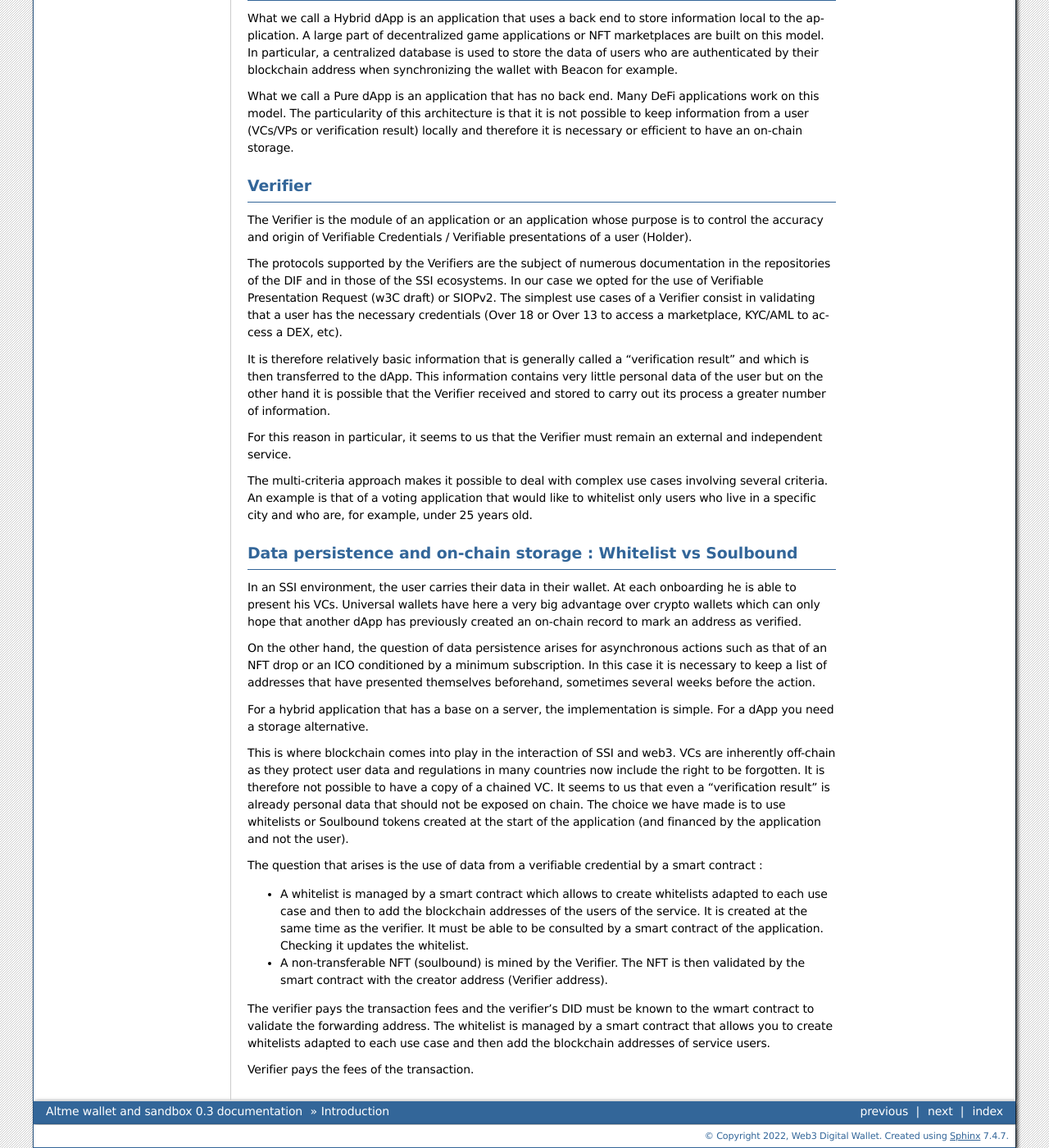
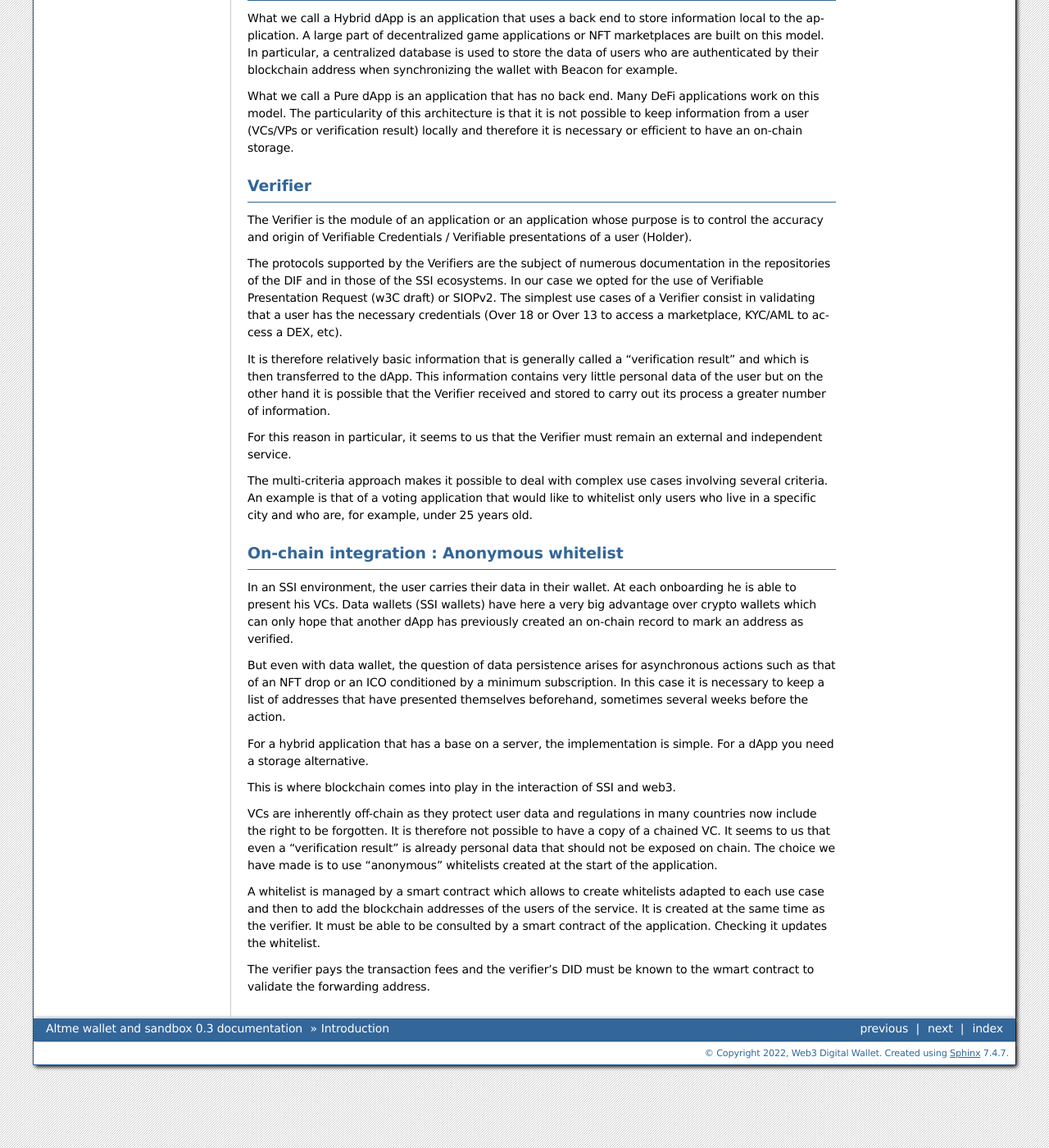
Before and after one commit to TalaoDAO/sandbox-doc, a Sphinx documentation site: the page built from docs/source/introduction.rst, in a window 1280 px wide and 1400 px high, scrolled down 2887 px. Shown: the whole window at 82% size. Built offline with Sphinx 7.4.7, drawn with Linux system fonts in a browser that asks for light colours; some of the changed text lies outside the part shown.

Commit message:
update text

```diff
--- a/docs/source/introduction.rst
+++ b/docs/source/introduction.rst
@@ -125,29 +125,24 @@ The multi-criteria approach makes it possible to deal with complex use cases inv
 An example is that of a voting application that would like to whitelist only users who live in a specific city and who are, for example, under 25 years old.
 
 
-Data persistence and on-chain storage : Whitelist vs Soulbound
----------------------------------------------------------------
+On-chain integration : Anonymous whitelist
+-------------------------------------------
 
 In an SSI environment, the user carries their data in their wallet. At each onboarding he is able to present his VCs.
-Universal wallets have here a very big advantage over crypto wallets which can only hope that another dApp has previously created an on-chain record to mark an address as verified.
+Data wallets (SSI wallets) have here a very big advantage over crypto wallets which can only hope that another dApp has previously created an on-chain record to mark an address as verified.
 
-
-On the other hand, the question of data persistence arises for asynchronous actions such as that of an NFT drop or an ICO conditioned by a minimum subscription.
+But even with data wallet, the question of data persistence arises for asynchronous actions such as that of an NFT drop or an ICO conditioned by a minimum subscription.
 In this case it is necessary to keep a list of addresses that have presented themselves beforehand, sometimes several weeks before the action.
 
 For a hybrid application that has a base on a server, the implementation is simple. For a dApp you need a storage alternative.
 
 This is where blockchain comes into play in the interaction of SSI and web3.
+
 VCs are inherently off-chain as they protect user data and regulations in many countries now include the right to be forgotten.
 It is therefore not possible to have a copy of a chained VC. It seems to us that even a "verification result" is already personal data that should not be exposed on chain.
-The choice we have made is to use whitelists or Soulbound tokens created at the start of the application (and financed by the application and not the user).
+The choice we have made is to use "anonymous" whitelists created at the start of the application.
 
-The question that arises is the use of data from a verifiable credential by a smart contract :
-
-* A whitelist is managed by a smart contract which allows to create whitelists adapted to each use case and then to add the blockchain addresses of the users of the service. It is created at the same time as the verifier. It must be able to be consulted by a smart contract of the application. Checking it updates the whitelist.
-* A non-transferable NFT (soulbound) is mined by the Verifier. The NFT is then validated by the smart contract with the creator address (Verifier address).
+A whitelist is managed by a smart contract which allows to create whitelists adapted to each use case and then to add the blockchain addresses of the users of the service.
+It is created at the same time as the verifier. It must be able to be consulted by a smart contract of the application. Checking it updates the whitelist.
 
 The verifier pays the transaction fees and the verifier's DID must be known to the wmart contract to validate the forwarding address.
-The whitelist is managed by a smart contract that allows you to create whitelists adapted to each use case and then add the blockchain addresses of service users.
-
-Verifier pays the fees of the transaction.
```
Also changed, not shown: docs/source/code_beacon.rst (+7 -3 lines), 1 other file.
